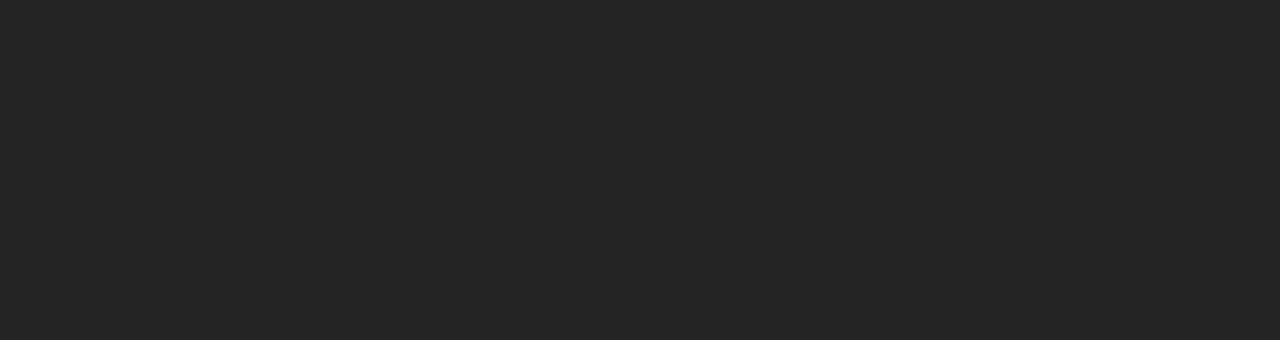
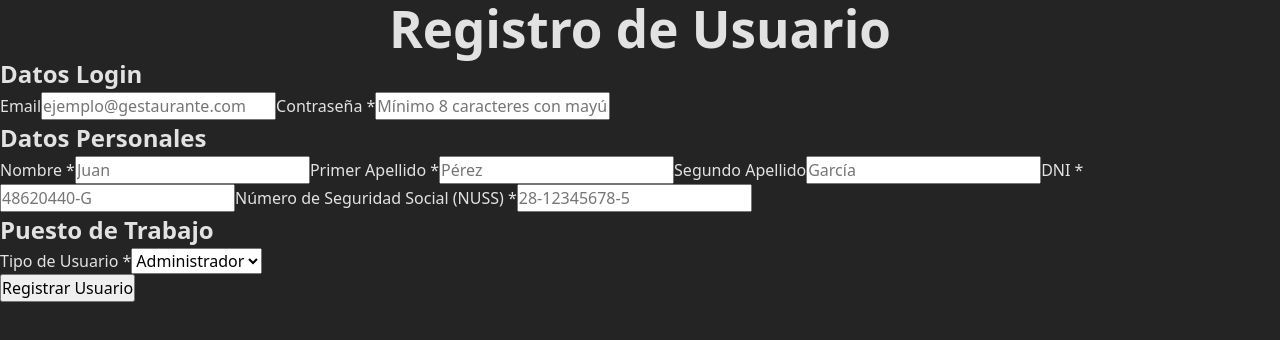
Before and after one commit to Depechejuan/gestaurante-front, a React (Vite) app: page /dashboard/register in a window 1280 px wide. Before the commit this address had no page. Shown: the top 340 px of the page. Built offline with nearby package versions, Linux system fonts and the light colour scheme.

Commit message:
Formulario Registro Pintado, cambio a Rama para enviarlo a back end

```diff
--- a/src/App.jsx
+++ b/src/App.jsx
@@ -1,8 +1,16 @@
 import { BrowserRouter as Router, Routes, Route } from 'react-router-dom';
+
+// Páginas
+import Home from "./Pages/Home";
+import Dashboard from './Pages/Dashboard';
+
+// Componentes
+import Login from './Components/Forms/Login';
+import Register from './Components/Forms/Register';
+
+// Estilos
 import './styles/App.css'
 import './styles/index.css'
-import Home from "./Pages/Home";
-import Login from './Components/Forms/Login';
 
 function App() {
 
@@ -18,6 +26,8 @@
 					*/}
 					<Route path="/" element={<Home />} />
 					<Route path="/login" element={<Login />}></Route>
+					<Route path="/dashboard" element={<Dashboard />}></Route>
+					<Route path="/dashboard/register" element={<Register />}></Route>
 				</Routes>
 			</Router>
 		</>
--- /dev/null
+++ b/src/Components/Forms/Register.jsx
@@ -0,0 +1,236 @@
+import React, { useState } from 'react';
+
+const tipoOptions = [
+    { value: 0, label: 'Administrador' },
+    { value: 1, label: 'Camarero' },
+    { value: 2, label: 'Cocinero' },
+];
+
+const Register = () => {
+    const [formData, setFormData] = useState({
+        email: '',
+        password: '',
+        firstName: '',
+        firstLastName: '',
+        secondLastName: '',
+        dni: '',
+        nuss: '',
+        tipo: 0,
+    });
+    const [errors, setErrors] = useState({});
+
+    const handleChange = (e) => {
+        const { name, value } = e.target;
+
+        if (name === 'tipo') {
+            setFormData({
+                ...formData,
+                [name]: parseInt(value),
+            });
+        } else {
+            setFormData({
+                ...formData,
+                [name]: value,
+            });
+        }
+
+        if (errors[name]) {
+            setErrors({
+                ...errors,
+                [name]: '',
+            });
+        }
+    };
+
+    const validateForm = () => {
+        const newErrors = {};
+
+        if (!formData.email) {
+            newErrors.email = 'El email es obligatorio';
+        } else if (!/\S+@\S+\.\S+/.test(formData.email)) {
+            newErrors.email = 'Email inválido';
+        }
+
+        // Validación de contraseña
+        if (!formData.password) {
+            newErrors.password = 'La contraseña es obligatoria';
+        } else if (formData.password.length < 8) {
+            newErrors.password = 'La contraseña debe tener al menos 8 caracteres';
+        } else if (!/(?=.*[a-z])(?=.*[A-Z])(?=.*\d)(?=.*[@$!%*?&])/.test(formData.password)) {
+            newErrors.password = 'La contraseña debe contener mayúsculas, minúsculas, números y caracteres especiales';
+        }
+
+        // Validación de nombre
+        if (!formData.firstName.trim()) {
+            newErrors.firstName = 'El nombre es obligatorio';
+        }
+
+        // Validación de apellidos
+        if (!formData.firstLastName.trim()) {
+            newErrors.firstLastName = 'El primer apellido es obligatorio';
+        }
+
+        // Validación de DNI (formato español simple)
+        if (!formData.dni.trim()) {
+            newErrors.dni = 'El DNI es obligatorio';
+        } else if (!/^\d{8}-[A-Z]$/.test(formData.dni)) {
+            newErrors.dni = 'Formato de DNI inválido (ej: 48620440-G)';
+        }
+
+        // Validación de NUSS (formato español de número de la seguridad social)
+        if (!formData.nuss.trim()) {
+            newErrors.nuss = 'El NUSS es obligatorio';
+        } else if (!/^\d{2}-\d{8}-\d{1}$/.test(formData.nuss)) {
+            newErrors.nuss = 'Formato NUSS inválido (ej: 28-12345678-5)';
+        }
+
+        setErrors(newErrors);
+
+        return Object.keys(newErrors).length === 0;
+    };
+
+    const handleSubmit = (e) => {
+        e.preventDefault();
+
+        if (validateForm()) {
+            console.log('Datos del formulario:', formData);
+            alert('Registro enviado correctamente');
+
+            setFormData({
+                email: '',
+                password: '',
+                firstName: '',
+                firstLastName: '',
+                secondLastName: '',
+                dni: '',
+                nuss: '',
+                tipo: 0,
+            });
+        }
+    };
+
+
+
+    return (
+        <>
+            <h1>Registro de Usuario</h1>
+
+            <form onSubmit={handleSubmit} className="register-form">
+                <div className="form-group">
+                    <h2>Datos Login</h2>
+                    <label htmlFor="email">Email</label>
+                    <input
+                        type="email"
+                        id="email"
+                        name="email"
+                        value={formData.email}
+                        onChange={handleChange}
+                        placeholder="ejemplo@gestaurante.com"
+                        className={errors.email ? 'error' : ''}
+                    />
+                    {errors.email && <span className="error-message">{errors.email}</span>}
+
+                    <label htmlFor="password">Contraseña *</label>
+                    <input
+                        type="password"
+                        id="password"
+                        name="password"
+                        value={formData.password}
+                        onChange={handleChange}
+                        placeholder="Mínimo 8 caracteres con mayúsculas, minúsculas, números y caracteres especiales"
+                        className={errors.password ? 'error' : ''}
+                    />
+                    {errors.password && <span className="error-message">{errors.password}</span>}
+                </div>
+
+                {/* Nombre */}
+                <div className="form-group">
+                    <h2>Datos Personales</h2>
+                    <label htmlFor="firstName">Nombre *</label>
+                    <input
+                        type="text"
+                        id="firstName"
+                        name="firstName"
+                        value={formData.firstName}
+                        onChange={handleChange}
+                        placeholder="Juan"
+                        className={errors.firstName ? 'error' : ''}
+                    />
+                    {errors.firstName && <span className="error-message">{errors.firstName}</span>}
+
+                    <label htmlFor="firstLastName">Primer Apellido *</label>
+                    <input
+                        type="text"
+                        id="firstLastName"
+                        name="firstLastName"
+                        value={formData.firstLastName}
+                        onChange={handleChange}
+                        placeholder="Pérez"
+                        className={errors.firstLastName ? 'error' : ''}
+                    />
+                    {errors.firstLastName && <span className="error-message">{errors.firstLastName}</span>}
+
+                    <label htmlFor="secondLastName">Segundo Apellido</label>
+                    <input
+                        type="text"
+                        id="secondLastName"
+                        name="secondLastName"
+                        value={formData.secondLastName}
+                        onChange={handleChange}
+                        placeholder="García"
+                    />
+
+                    <label htmlFor="dni">DNI *</label>
+                    <input
+                        type="text"
+                        id="dni"
+                        name="dni"
+                        value={formData.dni}
+                        onChange={handleChange}
+                        placeholder="48620440-G"
+                        className={errors.dni ? 'error' : ''}
+                    />
+                    {errors.dni && <span className="error-message">{errors.dni}</span>}
+
+                    <label htmlFor="nuss">Número de Seguridad Social (NUSS) *</label>
+                    <input
+                        type="text"
+                        id="nuss"
+                        name="nuss"
+                        value={formData.nuss}
+                        onChange={handleChange}
+                        placeholder="28-12345678-5"
+                        className={errors.nuss ? 'error' : ''}
+                    />
+                    {errors.nuss && <span className="error-message">{errors.nuss}</span>}
+                </div>
+
+                {/* Tipo de Usuario */}
+                <div className="form-group">
+                    <h2>Puesto de Trabajo</h2>
+                <label htmlFor="tipo">Tipo de Usuario *</label>
+                <select
+                    id="tipo"
+                    name="tipo"
+                    value={formData.tipo}
+                    onChange={handleChange}
+                >
+                    {tipoOptions.map((option) => (
+                    <option key={option.value} value={option.value}>
+                        {option.label}
+                    </option>
+                    ))}
+                </select>
+                </div>
+
+                <div className="form-actions">
+                <button type="submit" className="submit-button">
+                    Registrar Usuario
+                </button>
+                </div>
+            </form>
+        </>
+    );
+};
+
+export default Register;
--- /dev/null
+++ b/src/Pages/Dashboard.jsx
@@ -0,0 +1,10 @@
+function Dashboard() {
+
+    return (
+        <>
+            <h1>Dashboard</h1>
+        </>
+    )
+}
+
+export default Dashboard
```
